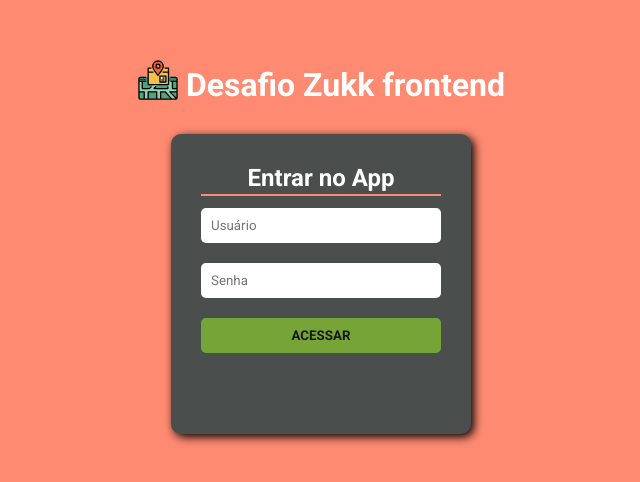
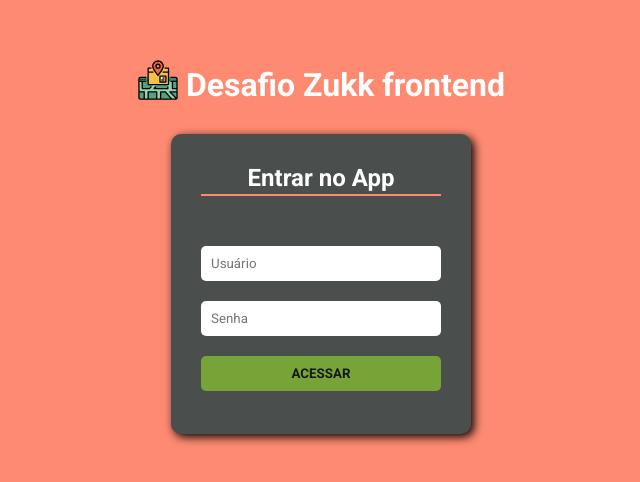
Before and after one commit to RpThiagoluiz/desafioZuuk-frontend, a React (Create React App) app: page / in a window 1280 px wide. Shown: the part 150-632 px from the top of the page, without its empty margins (319-959 px from the left). Built offline with nearby package versions, Linux system fonts and the light colour scheme.

Commit message:
hook auth work in localStorage

```diff
--- /dev/null
+++ b/src/hooks/auth.jsx
@@ -0,0 +1,36 @@
+import { createContext, useContext, useState } from "react";
+
+const AuthContext = createContext();
+
+const AuthProvider = ({ children }) => {
+  const [logged, setLogged] = useState(() => {
+    const isLogged = localStorage.getItem("@desafiozukk-frontend:logged");
+    return !!isLogged;
+  });
+
+  const singIn = (user, pass) => {
+    if (user === "admin" && pass === "1234") {
+      localStorage.setItem("@desafiozukk-frontend:logged", "true");
+      setLogged(true);
+    } else {
+      alert(`Usuário ou senha inválidos!`);
+    }
+  };
+
+  const signOut = () => {
+    localStorage.removeItem("@desafiozukk-frontend:logged");
+    setLogged(false);
+  };
+
+  return (
+    <AuthContext.Provider value={{ logged, singIn, signOut }}>
+      {children}
+    </AuthContext.Provider>
+  );
+};
+
+const useAuth = () => {
+  const context = useContext(AuthContext);
+  return context;
+};
+export { AuthProvider, useAuth };
--- a/src/index.jsx
+++ b/src/index.jsx
@@ -2,9 +2,14 @@ import React from "react";
 import ReactDOM from "react-dom";
 import App from "./App";
 
+//Auth
+import { AuthProvider } from "./hooks/auth";
+
 ReactDOM.render(
   <React.StrictMode>
-    <App />
+    <AuthProvider>
+      <App />
+    </AuthProvider>
   </React.StrictMode>,
   document.getElementById("root")
 );
--- a/src/pages/SingIn/index.jsx
+++ b/src/pages/SingIn/index.jsx
@@ -1,20 +1,42 @@
+import { useState } from "react";
+
+//
+import { useAuth } from "../../hooks/auth";
 //Styles
 import { Container, Logo, Form, FormTitle, Input, Button } from "./styles";
 //Image
 import appIcon from "../../assets/images/appicon.svg";
 
-const SingIn = () => (
+const SingIn = () => {
+  const [user, setUser] = useState("");
+  const [pass, setPass] = useState("");
+
+  const { singIn } = useAuth();
+
+  return (
     <Container>
       <Logo>
         <img src={appIcon} alt="" />
         <h1>Desafio Zukk frontend</h1>
       </Logo>
-    <Form>
+      <Form onSubmit={() => singIn(user, pass)}>
         <FormTitle>Entrar no App</FormTitle>
-      <Input type="text" placeholder="Usuário"></Input>
-      <Input type="text" placeholder="Senha"></Input>
+        <Input
+          required
+          type="text"
+          placeholder="Usuário"
+          onChange={(e) => setUser(e.target.value)}
+        ></Input>
+        <Input
+          required
+          type="password"
+          placeholder="Senha"
+          onChange={(e) => setPass(e.target.value)}
+        ></Input>
         <Button type="submit">Acessar</Button>
       </Form>
     </Container>
   );
+};
+
 export default SingIn;
--- a/src/pages/SingIn/styles.js
+++ b/src/pages/SingIn/styles.js
@@ -44,6 +44,8 @@ export const FormTitle = styled.h2`
   text-align: center;
   color: #fff;
 
+  margin-bottom: 40px;
+
   &:after {
     content: "";
     display: block;
```
Also changed, not shown: 2 other files (tests, documents, lock files or other folders). Lines whose indentation alone changed are shown as unchanged.
